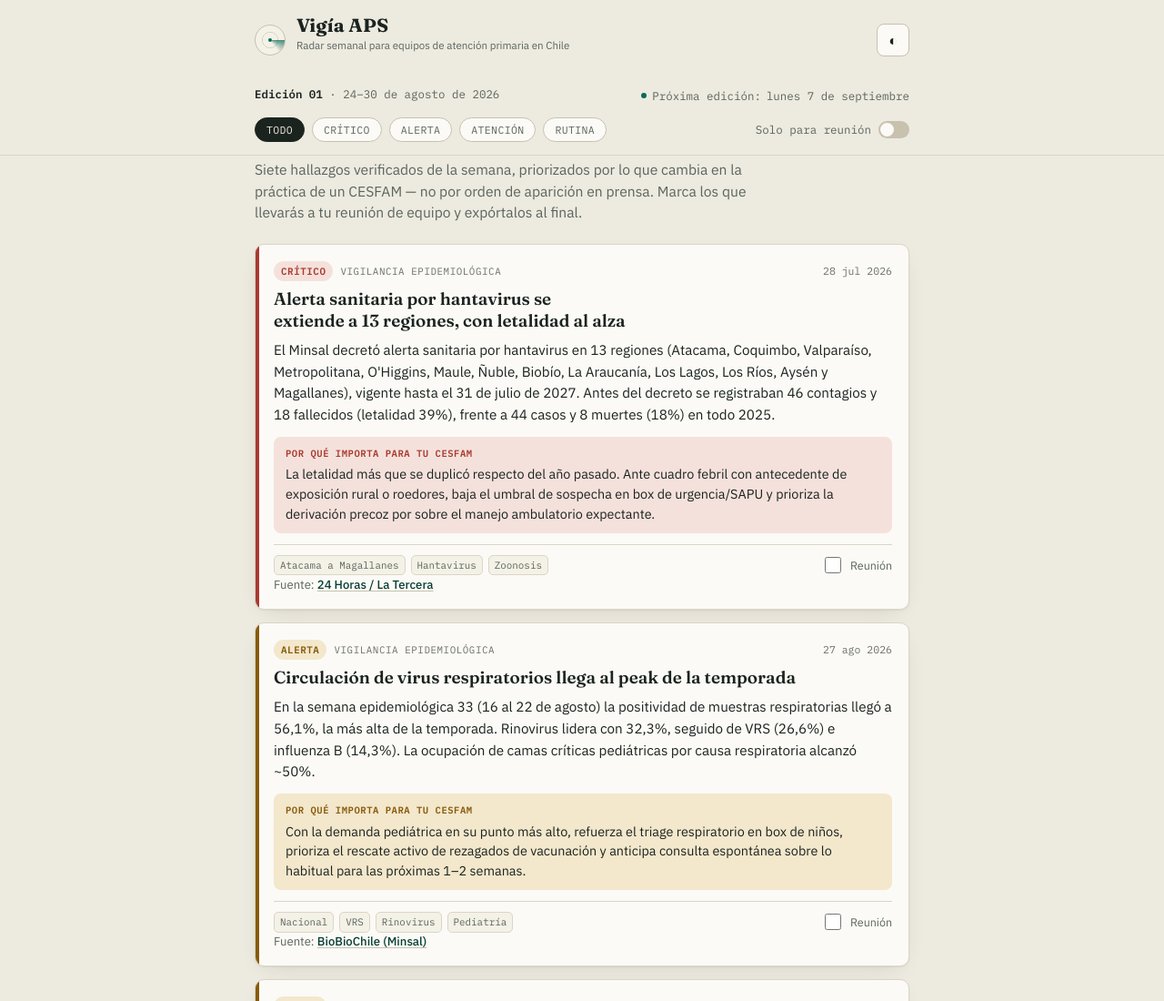
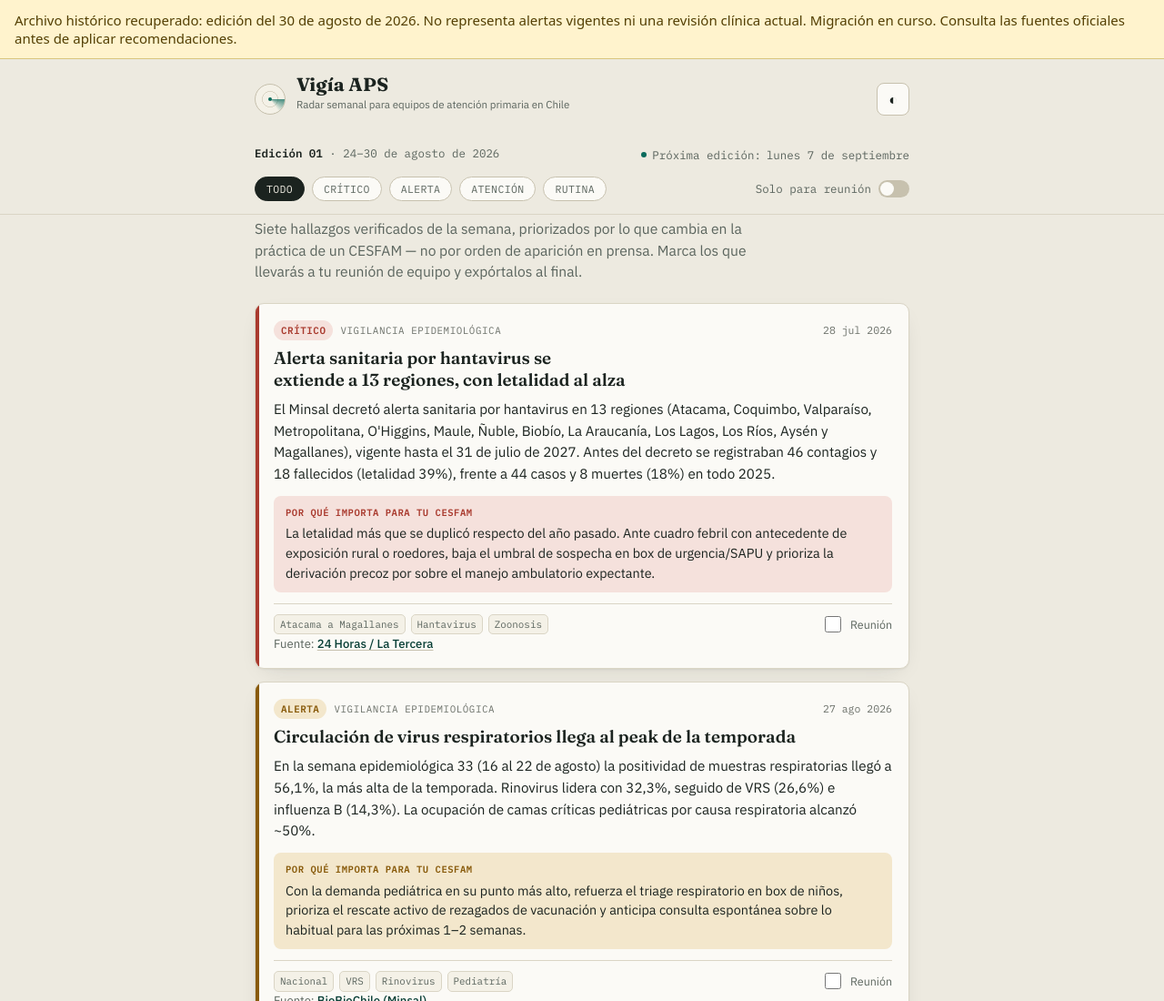
Before and after one commit to nicolasmg97/vigia-aps-chile, a plain HTML site: page index.html in a window 1280 px wide. Shown: the top 1100 px of the page at 91% size. Drawn offline with Linux system fonts and the light colour scheme.

Commit message:
Identificar edición histórica durante la migración

```diff
--- a/index.html
+++ b/index.html
@@ -6,6 +6,7 @@
 <title>Vigía APS</title>
 </head>
 <body>
+<div role="status" style="padding:12px 16px;background:#fff3cd;color:#533f03;border-bottom:1px solid #d9c57d;font:15px system-ui">Archivo histórico recuperado: edición del 30 de agosto de 2026. No representa alertas vigentes ni una revisión clínica actual. Migración en curso. Consulta las fuentes oficiales antes de aplicar recomendaciones.</div>
 <style>
   @import url('https://fonts.googleapis.com/css2?family=Fraunces:opsz,wght@9..144,500;9..144,600;9..144,700&family=IBM+Plex+Sans:wght@400;500;600;700&family=IBM+Plex+Mono:wght@400;500;600&display=swap');
 
```
